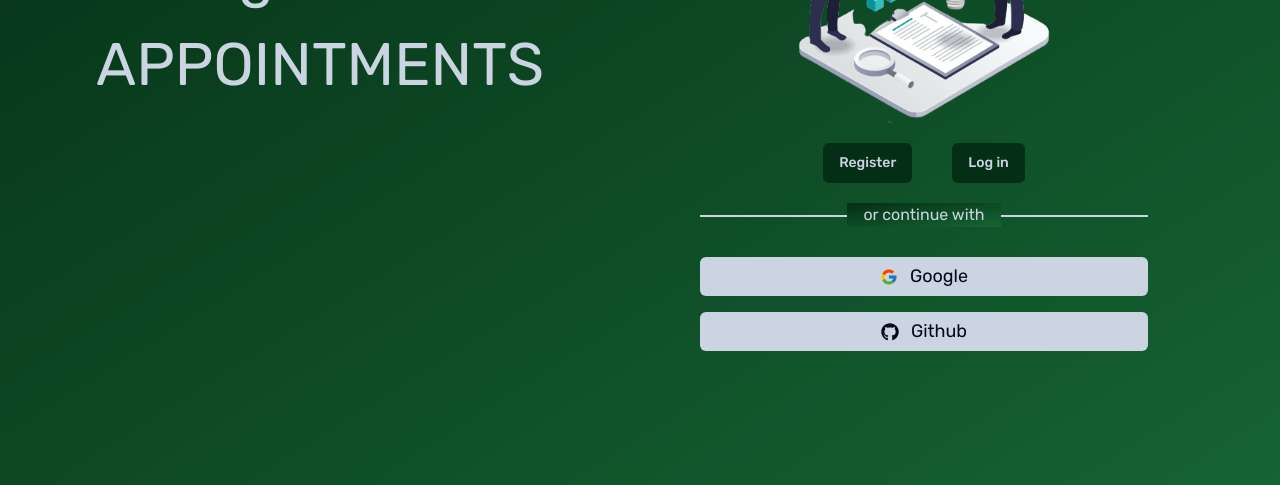
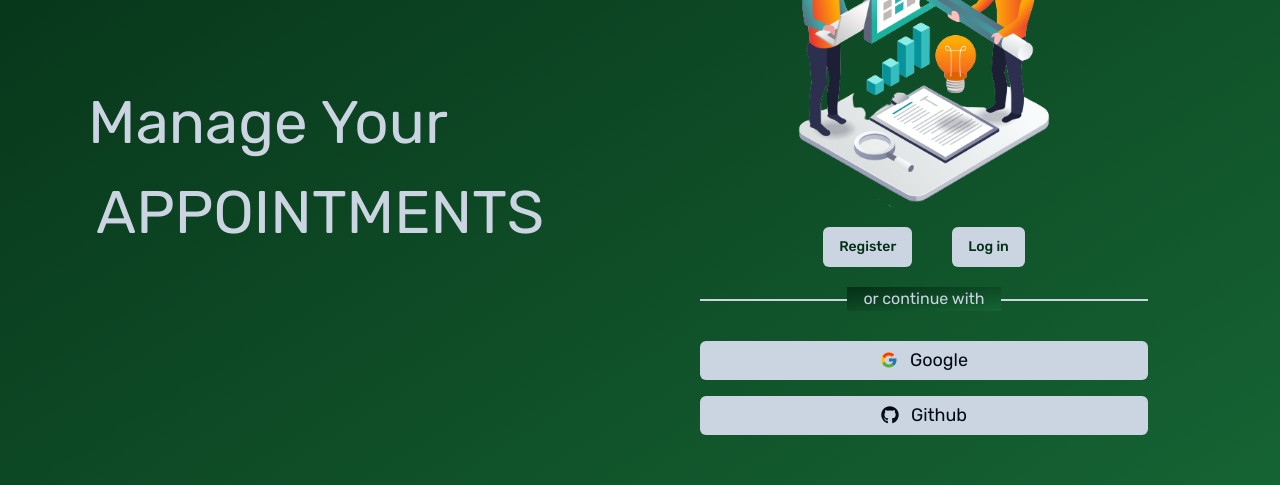
Before and after one commit to shabimoshood07/Appointment_Management_System, a Next.js app: page / in a window 1280 px wide. Shown: the part 266-751 px from the top of the page. Built offline with nearby package versions, Linux system fonts and the light colour scheme; no server answers.

Commit message:
user appointment page, updated schema, updated navbar and nav links

```diff
--- a/src/app/page.tsx
+++ b/src/app/page.tsx
@@ -12,10 +12,10 @@ export default async function Home() {
 
   return (
     <div className="min-h-[calc(100vh-60px)] max-w-6xl mx-auto p-2 xl:flex justify-evenly md:p-4">
-      <h1 className="text-slate-300 text-[25px] capitalize text-center px-2 pt-9 sm:text-[40px] md:pt-2 md:text-[50px] xl:text-[60px] xl:text-left xl:mt-28 xl:w-fit flex-1">
+      <h1 className="text-slate-300 text-[25px] capitalize text-center px-2 pt-9 sm:text-[40px] md:pt-2 md:text-[50px] xl:text-[60px] xl:text-left  xl:w-fit flex-1 xl:my-auto">
         Manage your <span className="ml-2 uppercase">appointments</span>
       </h1>
-      <div className="flex-1">
+      <div className="flex flex-col flex-1  justify-center self-stretch">
         <Image
           alt="hero"
           src="/hero1.png"
@@ -38,11 +38,11 @@ export default async function Home() {
           <>
             <div className=" flex justify-center gap-10">
               <Link href="/auth/register">
-                <Button className="bg-green-950 hover:bg-green-800 text-slate-300">
+                <Button className="bg-slate-300 hover:bg-green-800 text-green-950">
                   Register
                 </Button>
               </Link>
-              <AuthBtnDesktopNav />
+              <AuthBtnDesktopNav props="bg-slate-300 hover:bg-green-800 text-green-950" />
             </div>
             <AuthProviderBtn />
           </>
--- a/src/components/AuthBtnDesktopNav.tsx
+++ b/src/components/AuthBtnDesktopNav.tsx
@@ -2,8 +2,12 @@
 import { Button } from "./ui/button";
 import { signIn } from "next-auth/react";
 
-const AuthBtnDesktopNav = () => {
-  return <Button className="bg-green-950 hover:bg-green-800 text-slate-300" onClick={() => signIn()}>Log in</Button>;
+const AuthBtnDesktopNav = ({ props }: { props?: string }) => {
+  return (
+    <Button className={`${props}`} onClick={() => signIn()}>
+      Log in
+    </Button>
+  );
 };
 
 export default AuthBtnDesktopNav;
--- a/src/components/AuthProviderBtn.tsx
+++ b/src/components/AuthProviderBtn.tsx
@@ -4,7 +4,7 @@ import { FaGithub } from "react-icons/fa";
 import { FcGoogle } from "react-icons/fc";
 const AuthProviderBtn = () => {
   return (
-    <div className="flex justify-center flex-col items-center gap-4 mx-auto max-w-md">
+    <div className="flex justify-center flex-col items-center gap-4 mx-auto max-w-md w-full">
       <p className="border border-slate-300 w-full mt-8 mb-6 relative flex justify-center items-center">
         <span className="absolute top-[-13px] bg-gradient-to-br from-green-950 to-green-800 h-fit  text-slate-300 px-4">
           or continue with
--- a/src/components/Navbar.tsx
+++ b/src/components/Navbar.tsx
@@ -219,7 +219,7 @@ const Navbar = async () => {
                 </TooltipProvider>
               </li>
               <li>
-                <AuthBtnDesktopNav />
+                <AuthBtnDesktopNav props=" bg-green-950 hover:bg-green-800 text-slate-300" />
               </li>
             </ul>
           )}
```
